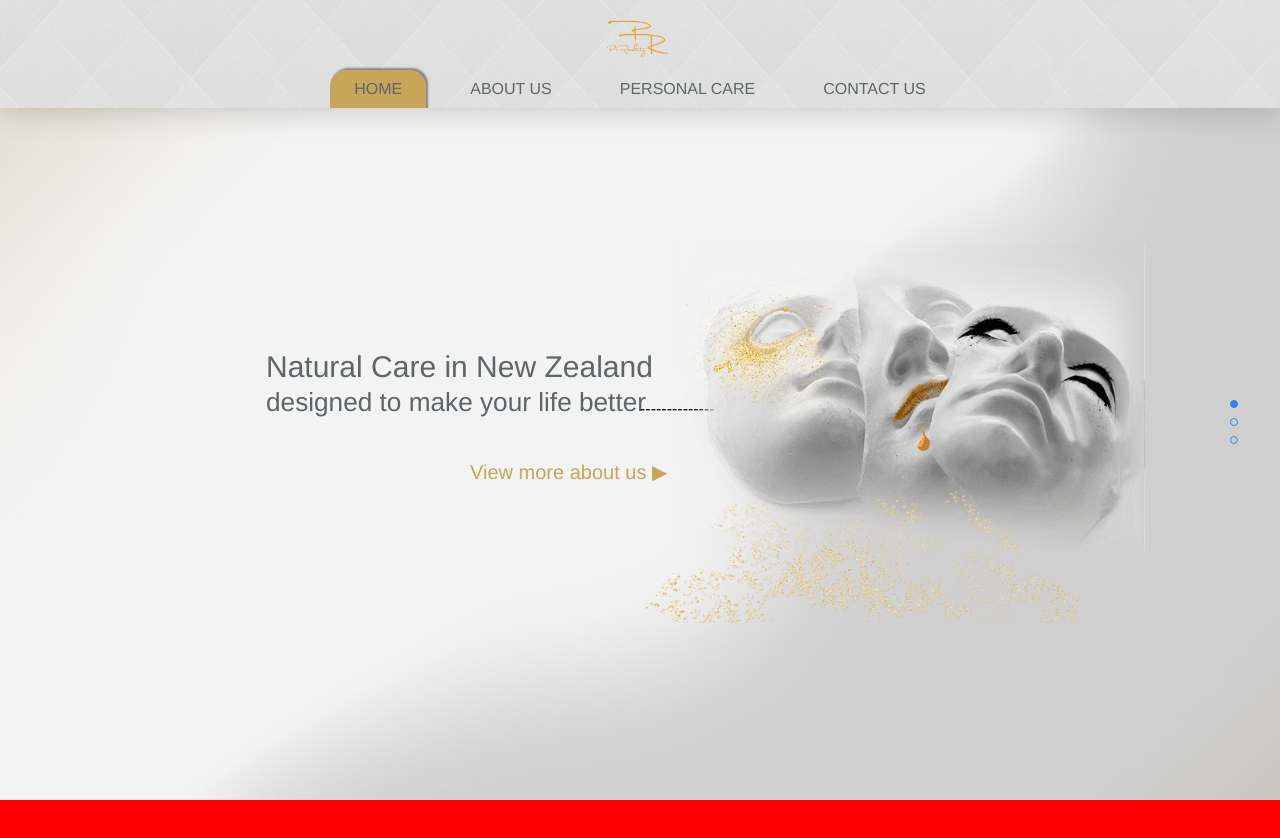
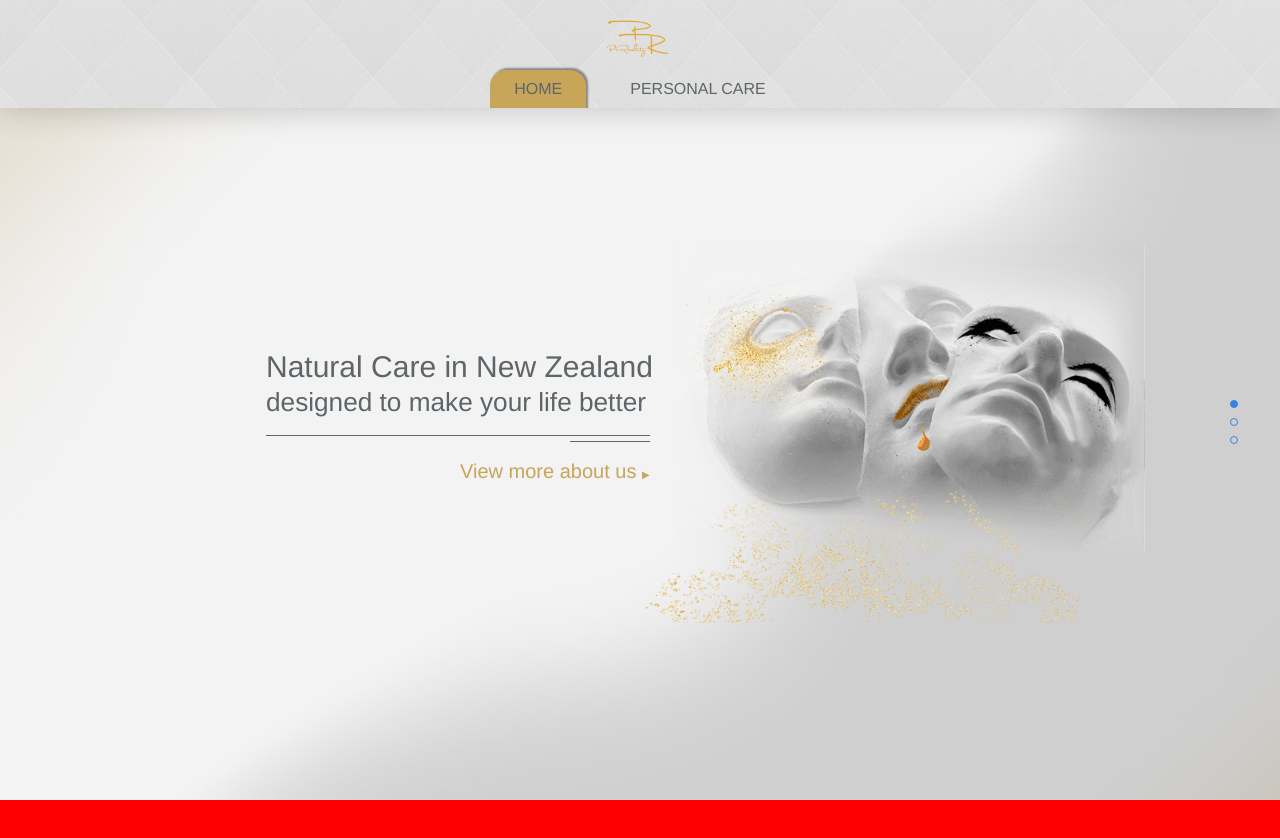
Before and after one commit to CanvasCao/pureality, a plain HTML site: page index.html in a window 1280 px wide. Shown: the top 838 px of the page. Drawn offline with Linux system fonts and the light colour scheme.

Commit message:
add page0 lines

```diff
--- a/css/pages.css
+++ b/css/pages.css
@@ -37,6 +37,20 @@
     white-space: nowrap;
 }
 
+.page0 .line1 {
+    width: 384px;
+    height: 1px;
+    margin-bottom: 5px;
+    background: #5E6568;
+}
+
+.page0 .line2 {
+    width: 80px;
+    height: 1px;
+    background: #5E6568;
+    float: right;
+}
+
 .page0 .title > div:nth-child(1) {
     font-size: 30px;
     margin-bottom: 3px;
@@ -49,6 +63,7 @@
 .page0 .more {
     color: #C7A559;
     font-size: 20px;
+    cursor: pointer;
 }
 
 .page0 .sculpt {
--- a/index.html
+++ b/index.html
@@ -4,7 +4,7 @@
     <meta charset="UTF-8">
     <meta name="viewport"
           content="width=device-width,initial-scale=1.0,maximum-scale=1.0,minimum-scale=1.0,user-scalable=no">
-    <title>肌秘官方网站</title>
+    <title>pureality</title>
     <style></style>
     <link rel="stylesheet" href="css/main.css" />
     <link rel="stylesheet" href="css/pages.css" />
@@ -17,8 +17,11 @@
             <div>Natural Care in New Zealand</div>
             <div>designed to make your life better</div>
         </div>
-        <div class="line">--------------</div>
-        <div class="more">View more about us ▶</div>
+        <div class="line">
+            <div class="line1"></div>
+            <div class="line2"></div>
+        </div>
+        <div class="more">View more about us <span style="font-size: 10px"> ▶</span></div>
         <img class="sculpt" width="500" src="./img/P0/sculpt.png">
     </div>
     <!-- page1 -->
--- a/js/index/index.js
+++ b/js/index/index.js
@@ -1,4 +1,5 @@
 (function () {
+    window.onload = function () {
         //窗口宽高
         var winH = $(window).height();
         var winW = $(window).width();
@@ -86,7 +87,6 @@
 
             isPageVelocited = true;
             var duration = 1000;
-        var ease = 'easeInOutQuart';
             var lastPageHeight = 150;
 
             //滚到底部 右侧点消失....................................................
@@ -148,7 +148,7 @@
                 }, (total), 'ease');
 
                 $page0.find('.title').velocity({
-                'left': '80%',
+                    'left': '20%',
                     'opacity': 0,
                     'translateX': '-374',
                     'translateY': '-50',
@@ -157,15 +157,25 @@
                     'opacity': 1,
                 }, (total + 400), 'ease');
 
-            $page0.find('.more').velocity({
-                'left': '20%',
+                $page0.find('.line').velocity({
+                    'left': '80%',
                     'opacity': 0,
-                'translateX': '-170',
-                'translateY': '60',
+                    'translateX': -374,
+                    'translateY': 35,
                 }, 0).delay(500).velocity({
                     'left': '50%',
                     'opacity': 1,
                 }, (total + 800), 'ease');
+
+                $page0.find('.more').velocity({
+                    'left': '20%',
+                    'opacity': 0,
+                    'translateX': -180,
+                    'translateY': 60,
+                }, 0).delay(500).velocity({
+                    'left': '50%',
+                    'opacity': 1,
+                }, (total + 1200), 'ease');
             },
             function () {
             },
@@ -192,10 +202,10 @@
 
         //init.............................................................
         $cirLis.eq(pageIndex).addClass('cur').siblings().removeClass('cur');
+        $header.velocity({top: -120}, 0).delay(1000).velocity({top: 0}, 1000, ease)
+        $pages.eq(pageIndex).css({top: 0}).siblings('.page').css({top: '100%'})
+        AnimateInArr[pageIndex]() //首页入场
+    }
 
 
-    $header.velocity({top: '-100%'}).delay(1000).velocity({top: '0%'}, 2000, ease)
-    $pages.eq(pageIndex).css({top: 0}).siblings('.page').css({top: '100%'}) //siblings 有page 也有pageSvg
-    AnimateInArr[pageIndex]() //首页入场
-
 })()
--- a/js/module/header.js
+++ b/js/module/header.js
@@ -12,10 +12,18 @@
                 'background-color': 'inherit',
                 'box-shadow': 'none',
             },
-            // hrefArr: ['HOME'],//, '品牌故事', '产品详情', '联系我们'],
-            hrefArr: ['HOME', 'ABOUT US', 'PERSONAL CARE', 'CONTACT US'],
-            // urlArr: ['index.html']//, 'about-us.html', 'personal-care', 'contact-us']
-            urlArr: ['index.html', 'about-us.html', 'personal-care.html', 'contact-us.html']
+            hrefArr: [
+                'HOME',
+                // 'ABOUT US',
+                'PERSONAL CARE',
+                // 'CONTACT US'
+            ],
+            urlArr: [
+                'index.html',
+                // 'about-us.html',
+                'personal-care.html',
+                // 'contact-us.html'
+            ]
         };
         this.init();
     }
```
Also changed, not shown: personal-care.html (+1 -1 lines). Lines whose indentation alone changed are shown as unchanged.
